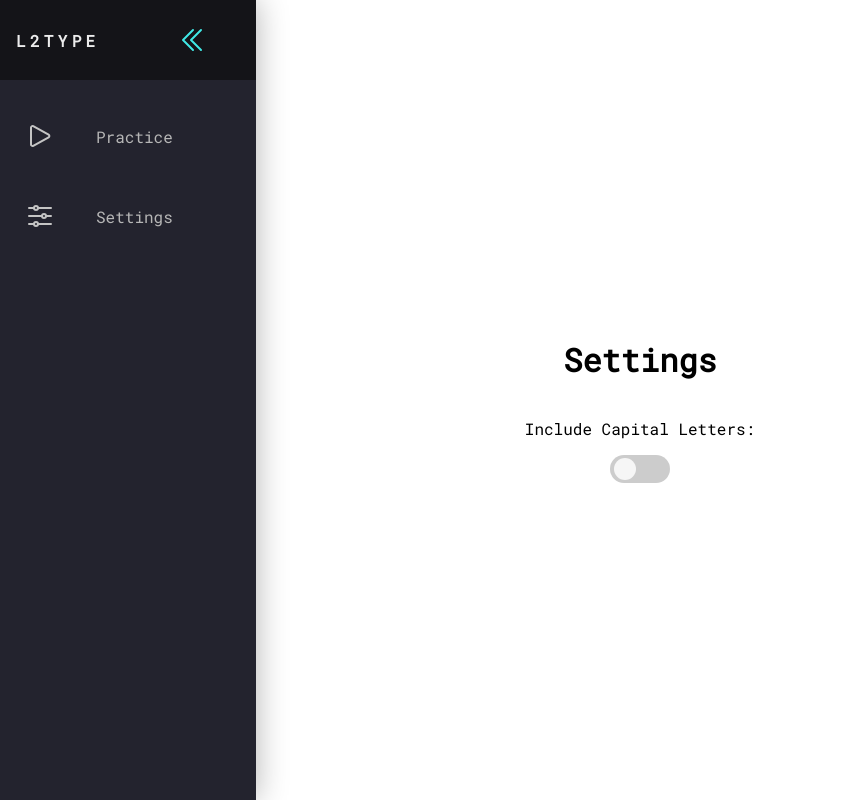
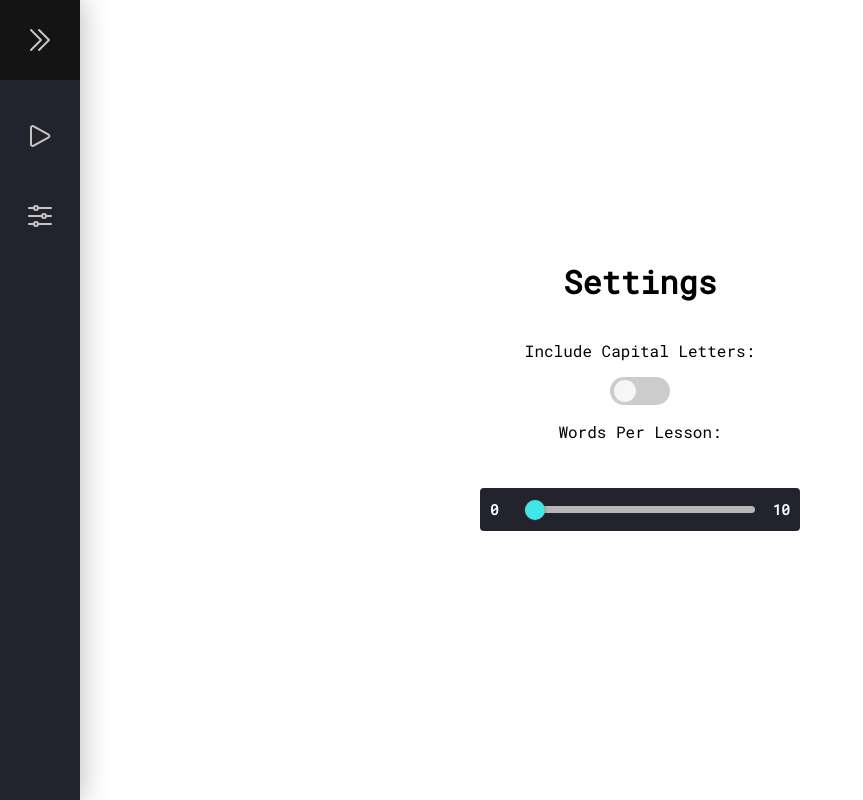
Before and after one commit to jaredami/l2-type, a Next.js app: page /settings in a window 1280 px wide. Shown: the whole page, without its empty margins (0-863 px from the left). Built offline with nearby package versions, Linux system fonts and the light colour scheme.

Commit message:
Add words per lesson slider

```diff
--- a/components/SettingsControls/SettingsControls.module.css
+++ b/components/SettingsControls/SettingsControls.module.css
@@ -50,3 +50,79 @@ input:checked + .slider:before {
   -ms-transform: translateX(30px);
   transform: translateX(30px);
 }
+
+.range__slider {
+  position: relative;
+  width: 20rem;
+  padding: 1rem;
+  display: flex;
+  justify-content: center;
+  align-items: center;
+  background: var(--color-gray-dark);
+  border-radius: 4px;
+  margin: 30px 0;
+}
+
+.range__slider::before,
+.range__slider::after {
+  position: absolute;
+  color: #fff;
+  font-size: 0.9rem;
+  font-weight: bold;
+}
+.range__slider::before {
+  content: attr(data-min);
+  left: 10px;
+}
+.range__slider::after {
+  content: attr(data-max);
+  right: 10px;
+}
+.length__title::after {
+  content: attr(data-length);
+  position: absolute;
+  right: -16px;
+  font-variant-numeric: tabular-nums;
+  color: #fff;
+}
+
+/*  */
+
+.rangeSlider[type="range"] {
+  -webkit-appearance: none;
+  height: 7px;
+  background: var(--color-gray);
+  border-radius: 5px;
+  background-image: linear-gradient(var(--color-accent), var(--color-accent));
+  background-repeat: no-repeat;
+  width: 80%;
+}
+
+.rangeSlider[type="range"]::-webkit-slider-thumb {
+  -webkit-appearance: none;
+  height: 20px;
+  width: 20px;
+  border-radius: 50%;
+  background: var(--color-accent);
+  cursor: pointer;
+  box-shadow: 0 0 2px 0 #555;
+  transition: background 0.3s ease-in-out;
+}
+
+.rangeSlider[type="range"]::-webkit-slider-runnable-track {
+  -webkit-appearance: none;
+  box-shadow: none;
+  border: none;
+  background: transparent;
+}
+
+.rangeSlider[type="range"]::-webkit-slider-thumb:hover {
+  box-shadow: var(--color-accent-dark-transparent) 0px 0px 0px 8px;
+}
+
+.rangeSlider[type="range"]::-webkit-slider-thumb:active {
+  box-shadow: var(--color-accent-dark-transparent) 0px 0px 0px 11px;
+  transition: box-shadow 350ms cubic-bezier(0.4, 0, 0.2, 1) 0ms,
+    left 350ms cubic-bezier(0.4, 0, 0.2, 1) 0ms,
+    bottom 350ms cubic-bezier(0.4, 0, 0.2, 1) 0ms;
+}
--- a/components/SettingsControls/SettingsControls.tsx
+++ b/components/SettingsControls/SettingsControls.tsx
@@ -1,10 +1,16 @@
-import { useContext } from "react";
+import { useContext, useState } from "react";
 import { SettingsContext } from "../../contexts/SettingsContext";
 import styles from "./SettingsControls.module.css";
 
+const WORDS_MAX = 10;
+
 export default function Settings() {
-  // TODO destructure stuff out of context
   const settings = useContext(SettingsContext);
+  const [wordsPerLesson, setWordsPerLesson] = useState(0);
+  const getWordsPerLessonBackgroundSize = () => {
+    return { backgroundSize: `${(wordsPerLesson * 100) / WORDS_MAX}% 100%` };
+  };
+
   return (
     settings && (
       <>
@@ -19,6 +25,24 @@ export default function Settings() {
           />
           <span className={styles.slider}></span>
         </label>
+
+        <p>Words Per Lesson:</p>
+        <div className={styles.range__slider} data-min="0" data-max={WORDS_MAX}>
+          {/* <div className="length range__slider" data-min="4" data-max="32"> */}
+          {/* <div className="length__title field-title" data-length="0">
+            length:
+          </div> */}
+          {/* <input id="slider" type="range" min="4" max="32" value="30" /> */}
+          <input
+            className={styles.rangeSlider}
+            type="range"
+            min="0"
+            max={WORDS_MAX}
+            onChange={(e) => setWordsPerLesson(parseInt(e.target.value))}
+            style={getWordsPerLessonBackgroundSize()}
+            value={wordsPerLesson}
+          />
+        </div>
       </>
     )
   );
--- a/styles/design_tokens.css
+++ b/styles/design_tokens.css
@@ -1,11 +1,14 @@
 :root {
   /* --color-accent: #4bf2b3; */
   --color-accent: #40e8e5;
+  --color-accent-dark: #36aaa6;
+  --color-accent-dark-transparent: #36aaa650;
   --color-black: #08070a;
   --color-gray-darker: #141418;
   --color-gray-dark: #23232e;
   --color-gray-medium: #898989;
   --color-gray: #b6b6b6;
+  /* TODO: rename --color-gray-light */
   --color-light-gray: #ececec;
   --color-white: #f6f6f6;
 
```
